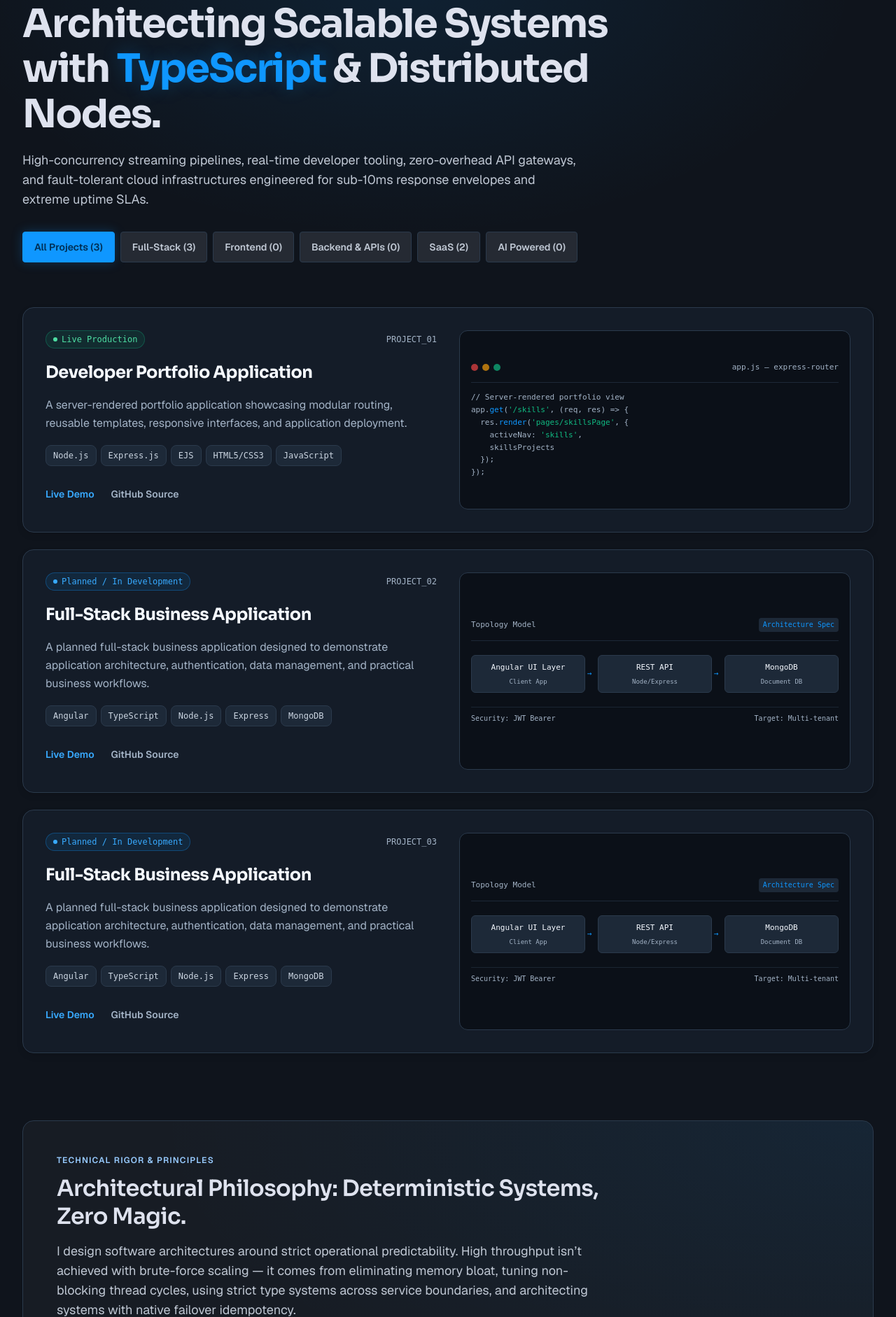
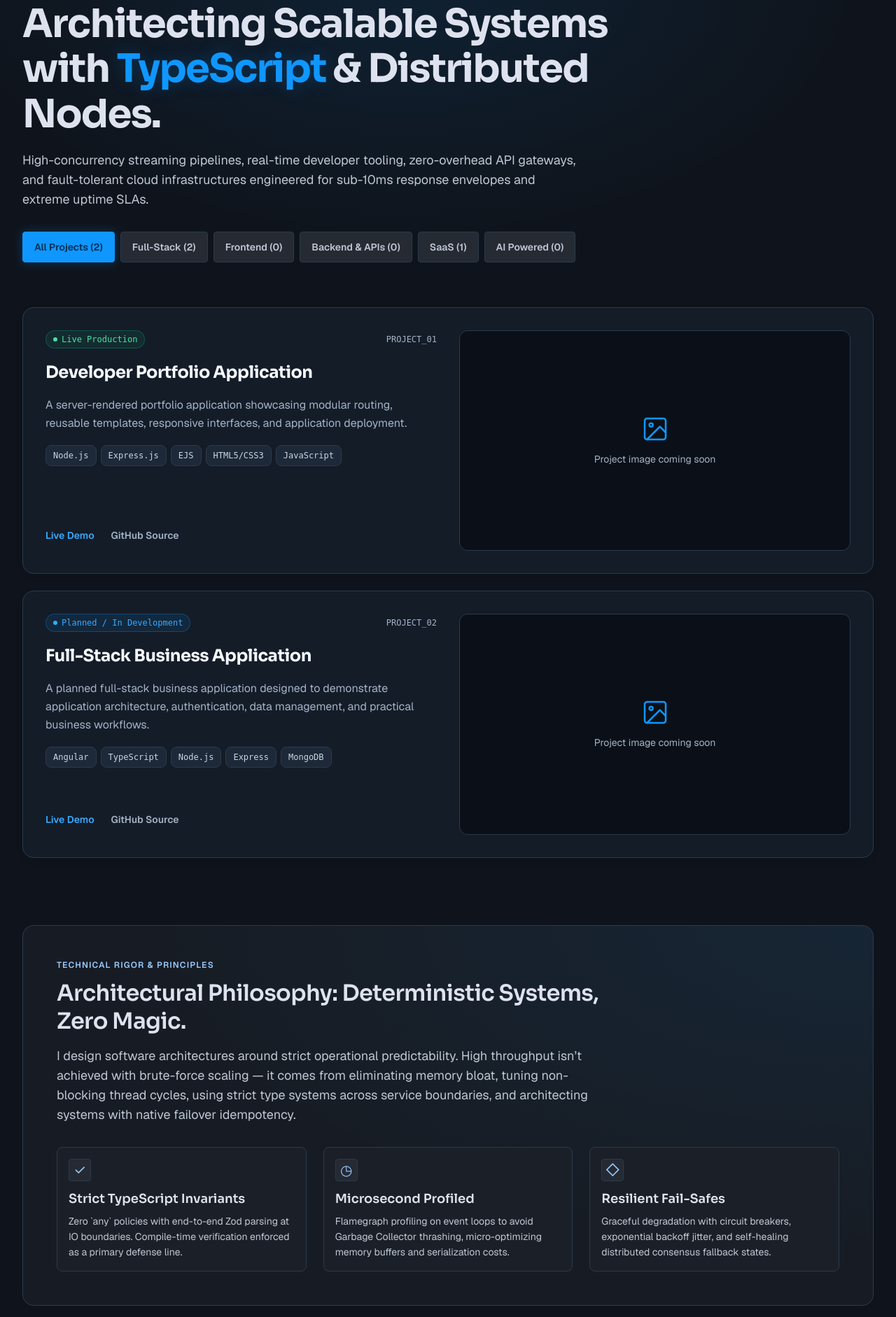
Before and after one commit to southnick225/portfolio_resurrection, a Node server app: page /projects in a window 1280 px wide. Shown: the part 110-1992 px from the top of the page at 70% size. Run offline with Node 20, Linux system fonts and the light colour scheme.

Commit message:
refactor(template): update projects template and skillsProject.json to use imageUrl for project preview

```diff
--- a/data/skillsProjects.json
+++ b/data/skillsProjects.json
@@ -25,7 +25,8 @@
     ],
     "categories": [
       "full-stack"
-    ]
+    ],
+    "imageUrl": ""
   },
   {
     "id": "full-stack-business",
@@ -54,35 +55,7 @@
     "categories": [
       "full-stack",
       "saas"
-    ]
-  },
-  {
-    "id": "full-stack-business",
-    "title": "Full-Stack Business Application",
-    "description": "A planned full-stack business application designed to demonstrate application architecture, authentication, data management, and practical business workflows.",
-    "status": "Planned / In Development",
-    "technologies": [
-      "Angular",
-      "TypeScript",
-      "Node.js",
-      "Express",
-      "MongoDB"
     ],
-    "actions": [
-      {
-        "type": "demo",
-        "label": "Live Demo",
-        "url": null
-      },
-      {
-        "type": "source",
-        "label": "GitHub Source",
-        "url": null
-      }
-    ],
-    "categories": [
-      "full-stack",
-      "saas"
-    ]
+    "imageUrl": ""
   }
 ]
--- a/src/public/css/projectsPage.css
+++ b/src/public/css/projectsPage.css
@@ -28,7 +28,6 @@
 .project-actions a + a { color: var(--color-text-secondary); }
 /* Keep the shared preview inside this page's stacked tablet cards. */
 .projects-page .skills-project-preview { grid-column: auto; grid-row: auto; align-self: stretch; display: flex; flex-direction: column; justify-content: center; margin: 0; }
-.projects-page .skills-preview-header { overflow-wrap: anywhere; }
 .project-actions a { text-decoration: none; }
 .project-empty { margin: 0; padding: 24px; border: 1px solid var(--color-border); border-radius: 12px; color: var(--header-muted); text-align: center; }
 .project-empty[hidden] { display: none; }
--- a/src/public/css/skills-project-preview.css
+++ b/src/public/css/skills-project-preview.css
@@ -1,34 +1,13 @@
-/* Shared project previews; load alongside theme.css in views using the partial. */
-.skills-project-preview { min-width: 0; padding: 16px; margin-bottom: 24px; border: 1px solid var(--color-border); border-radius: 12px; background: var(--color-background); color: var(--color-text-secondary); font: 400 11px/1.625 ui-monospace, monospace; }
-.skills-preview-header { display: flex; align-items: center; justify-content: space-between; flex-wrap: wrap; gap: 8px; padding-bottom: 12px; margin-bottom: 12px; border-bottom: 1px solid rgb(43 58 76 / 60%); }
-.skills-terminal-dots { display: flex; gap: 6px; }
-.skills-terminal-dots i { width: 10px; height: 10px; border-radius: 50%; background: rgb(239 68 68 / 70%); }
-.skills-terminal-dots i:nth-child(2) { background: rgb(245 158 11 / 70%); }
-.skills-terminal-dots i:nth-child(3) { background: rgb(16 185 129 / 70%); }
-.skills-code-preview pre { margin: 0; overflow-x: auto; font: inherit; }
-.skills-code-preview code { font: inherit; }
-.skills-code-keyword { color: var(--color-primary); }
-.skills-code-string { color: var(--color-success); }
-.skills-code-comment { color: var(--color-text-secondary); }
-.skills-spec-label { padding: 2px 6px; border-radius: 4px; background: var(--color-surface-elevated); color: var(--color-primary); font-size: 10px; }
-.skills-topology { display: flex; align-items: stretch; gap: 18px; margin: 0; padding: 8px 0; list-style: none; }
-.skills-topology li { position: relative; display: flex; flex: 1; flex-direction: column; align-items: center; justify-content: center; gap: 4px; min-width: 0; padding: 8px; border: 1px solid var(--color-border); border-radius: 6px; background: var(--color-surface-elevated); text-align: center; overflow-wrap: anywhere; }
-.skills-topology li + li::before { content: "→"; position: absolute; left: -16px; top: 50%; transform: translateY(-50%); color: var(--color-primary); }
-.skills-topology strong { color: var(--color-text-primary); font-size: 11px; font-weight: 500; }
-.skills-topology li > span { font-size: 9px; }
-.skills-preview-footer { display: flex; flex-wrap: wrap; justify-content: space-between; gap: 8px; margin-top: 12px; padding-top: 8px; border-top: 1px solid rgb(43 58 76 / 50%); font-size: 10px; }
+/* Shared project images; load alongside theme.css in views using the partial. */
+.skills-project-preview { min-width: 0; margin-bottom: 24px; overflow: hidden; border: 1px solid var(--color-border); border-radius: 12px; background: var(--color-background); }
+.skills-project-image { display: block; width: 100%; height: auto; aspect-ratio: 16 / 9; object-fit: contain; }
+.skills-project-image-placeholder { display: flex; flex-direction: column; align-items: center; justify-content: center; gap: 12px; width: 100%; aspect-ratio: 16 / 9; padding: 20px; color: var(--color-text-secondary); text-align: center; font-size: 14px; line-height: 22px; }
+.skills-project-image-placeholder svg { flex-shrink: 0; color: var(--color-primary); }
 
 @media (min-width: 768px) and (max-width: 1023px) {
-  .skills-project-preview { grid-column: 2; grid-row: 1 / 3; display: flex; flex-direction: column; justify-content: space-between; margin: 0; }
-  .skills-topology { flex-direction: column; gap: 20px; }
-  .skills-topology li { align-items: flex-start; text-align: left; }
-  .skills-topology li + li::before { content: "↓"; left: 50%; top: -20px; transform: translateX(-50%); }
+  .skills-project-preview { grid-column: 2; grid-row: 1 / 3; display: flex; flex-direction: column; justify-content: center; margin: 0; }
 }
 
 @media (max-width: 767px) {
-  .skills-project-preview { padding: 12px; margin-bottom: 16px; border-radius: 8px; background: #090e16; }
-  .skills-topology { gap: 16px; }
-  .skills-topology li { padding: 6px; background: var(--color-surface); }
-  .skills-topology strong { color: var(--color-primary); font-size: 11px; font-weight: 700; }
-  .skills-topology li:last-child strong { color: var(--color-success); }
+  .skills-project-preview { margin-bottom: 16px; border-radius: 8px; }
 }
--- a/src/views/partials/skills-project-preview.ejs
+++ b/src/views/partials/skills-project-preview.ejs
@@ -1,25 +1,14 @@
-<% if (project.id === 'developer-portfolio') { %>
-    <div class="skills-project-preview skills-code-preview" aria-label="Portfolio route code preview">
-        <div class="skills-preview-header">
-            <span class="skills-terminal-dots" aria-hidden="true"><i></i><i></i><i></i></span>
-            <span>app.js — express-router</span>
+<div class="skills-project-preview">
+    <% if (project.imageUrl) { %>
+        <img class="skills-project-image" src="<%= project.imageUrl %>" alt="<%= project.title %> application preview" loading="lazy" decoding="async" width="800" height="450">
+    <% } else { %>
+        <div class="skills-project-image-placeholder">
+            <svg width="40" height="40" viewBox="0 0 24 24" fill="none" stroke="currentColor" stroke-width="1.5" stroke-linecap="round" stroke-linejoin="round" aria-hidden="true">
+                <rect x="3" y="3" width="18" height="18" rx="2"/>
+                <circle cx="8.5" cy="8.5" r="1.5"/>
+                <path d="m21 15-5-5L5 21"/>
+            </svg>
+            <span>Project image coming soon</span>
         </div>
-        <pre tabindex="0" aria-label="Example Express route"><code><span class="skills-code-comment">// Server-rendered portfolio view</span>
-app.<span class="skills-code-keyword">get</span>(<span class="skills-code-string">'/skills'</span>, (req, res) =&gt; {
-  res.<span class="skills-code-keyword">render</span>(<span class="skills-code-string">'pages/skillsPage'</span>, {
-    activeNav: <span class="skills-code-string">'skills'</span>,
-    skillsProjects
-  });
-});</code></pre>
-    </div>
-<% } else if (project.id === 'full-stack-business') { %>
-    <div class="skills-project-preview skills-topology-preview" aria-label="Planned business application architecture">
-        <div class="skills-preview-header"><span>Topology Model</span><span class="skills-spec-label">Architecture Spec</span></div>
-        <ol class="skills-topology" role="list" aria-label="Planned application layers">
-            <li><strong>Angular UI Layer</strong><span>Client App</span></li>
-            <li><strong>REST API</strong><span>Node/Express</span></li>
-            <li><strong>MongoDB</strong><span>Document DB</span></li>
-        </ol>
-        <div class="skills-preview-footer"><span>Security: JWT Bearer</span><span>Target: Multi-tenant</span></div>
-    </div>
-<% } %>
+    <% } %>
+</div>
```
Also changed, not shown: docs/api.md (+2 -2 lines), docs/architecture.md (+13 -5 lines), README.md.
